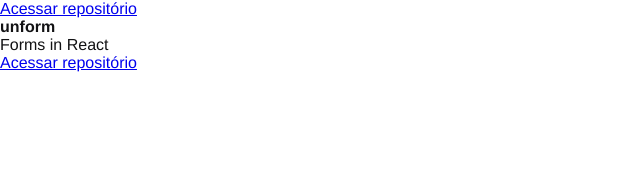
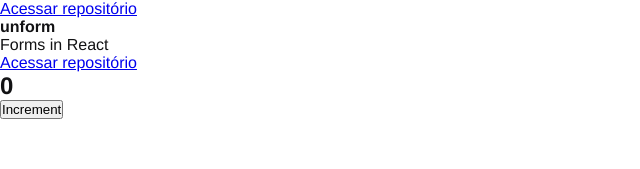
Before and after one commit to amaralc/2021-ignite-reactjs-I-github-explorer, a React app: page / in a window 1280 px wide. Shown: the part 124-293 px from the top of the page, without its empty margins (0-640 px from the left). Built offline with nearby package versions, Linux system fonts and the light colour scheme.

Commit message:
feature: add counter to app

```diff
--- a/src/App.jsx
+++ b/src/App.jsx
@@ -1,7 +1,13 @@
 import React from 'react'
 import './styles/globals.scss'
-import {RepositoryList} from './components/RepositoryList'
+import { RepositoryList } from './components/RepositoryList'
+import { Counter } from './components/Counter'
 
 export function App() {
-    return <RepositoryList/>
+  return (
+    <>
+      <RepositoryList/>
+      <Counter/>
+    </>
+  )
 }
```
